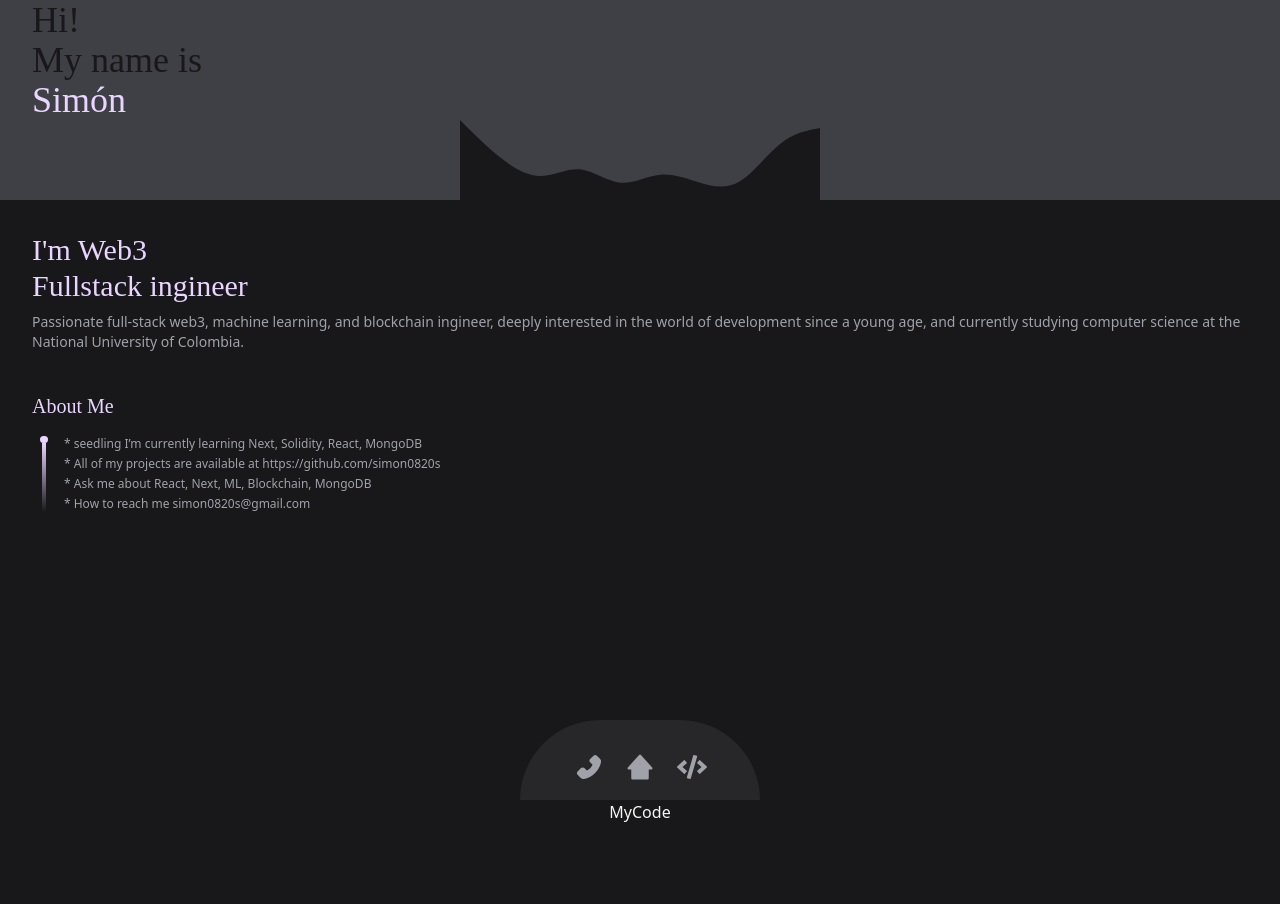
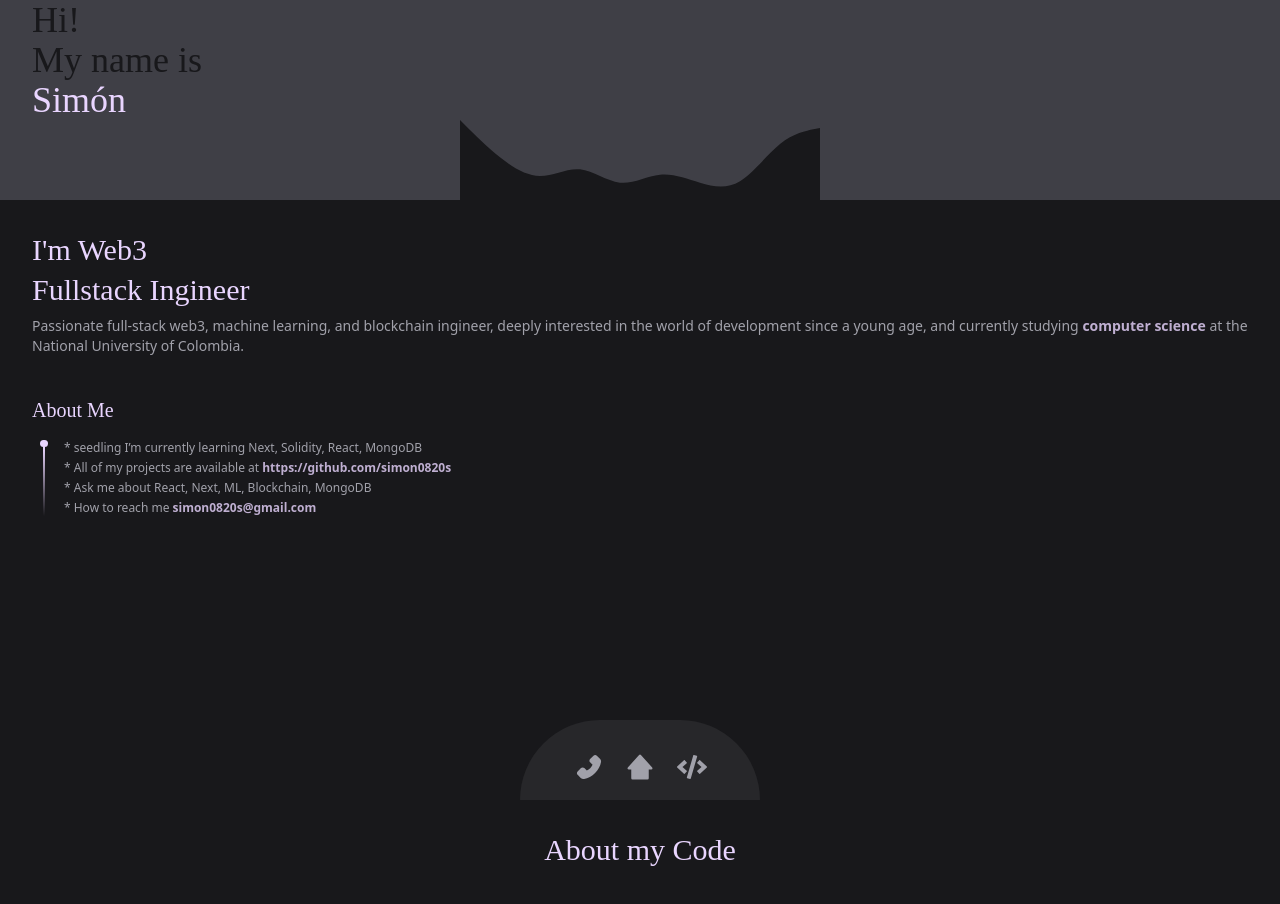
Before and after one commit to simon0820s/MyPersonalPage, a React (Vite) app: page / in a window 1280 px wide. Shown: the top 904 px of the page. Built offline with nearby package versions, Linux system fonts and the light colour scheme; a web font is replaced by a local one.

Commit message:
create code section

```diff
--- a/src/components/Nav.jsx
+++ b/src/components/Nav.jsx
@@ -5,9 +5,9 @@ const Nav = () => {
   return (
     <div className="bg-zinc-800 w-60 h-20 rounded-t-full pt-6 fixed bottom-0">
       <div className="flex justify-evenly m-2 jus px-6">
-        <a href="#contact"><AiFillPhone className="text-zinc-400 text-3xl hover:text-purple-700 transition-all ease-in-out duration-200" /> </a>
-        <a href="#hero"><BiSolidHomeAlt2 className="text-zinc-400 text-3xl hover:text-purple-700 transition-all ease-in-out duration-200" /> </a>
-        <a href="#myCode"><FaCode className="text-zinc-400 text-3xl hover:text-purple-700 transition-all ease-in-out duration-200" /> </a>
+        <a href="#contact"><AiFillPhone className="text-zinc-400 text-3xl hover:text-purple-200 transition-all ease-in-out duration-200" /> </a>
+        <a href="#hero"><BiSolidHomeAlt2 className="text-zinc-400 text-3xl hover:text-purple-200 transition-all ease-in-out duration-200" /> </a>
+        <a href="#myCode"><FaCode className="text-zinc-400 text-3xl hover:text-purple-200 transition-all ease-in-out duration-200" /> </a>
       </div>
     </div>
   )
--- a/src/sections/Hero.jsx
+++ b/src/sections/Hero.jsx
@@ -1,3 +1,4 @@
+/* eslint-disable react/no-unescaped-entities */
 import { motion } from "framer-motion"
 
 const Hero = () => {
@@ -24,12 +25,12 @@ const Hero = () => {
       </div>
       <div className="flex-2 flex flex-col gap-10 p-8">
         <article className="flex flex-col items-start gap-2 text-3xl text-purple-200">
-          <div className="flex flex-col font-rubik">
+          <div className="flex flex-col gap-1 font-rubik">
             <h1>I'm Web3</h1>
-            <h1>Fullstack ingineer</h1>
+            <h1>Fullstack Ingineer</h1>
           </div>
 
-          <p className="text-sm font-medium text-zinc-400">Passionate full-stack web3, machine learning, and blockchain ingineer, deeply interested in the world of development since a young age, and currently studying computer science at the National University of Colombia.
+          <p className="text-sm font-medium text-zinc-400">Passionate full-stack web3, machine learning, and blockchain ingineer, deeply interested in the world of development since a young age, and currently studying <span className="text-purple-200 font-bold opacity-80">computer science</span> at the National University of Colombia.
           </p>
         </article>
         <article className="flex flex-col items-start gap-4">
@@ -45,15 +46,15 @@ const Hero = () => {
                 initial={{ opacity: 0, y: 80, scale: 0.2 }}
                 animate={{ opacity: 1, y: 0, scale: 1 }}
                 transition={{ duraction: 0.3 }}
-                className="w-1 h-full bg-gradient-to-b from-purple-200"></motion.span>
+                className="w-0.5 h-full bg-gradient-to-b from-purple-200"></motion.span>
             </div>
 
             <ul className="flex flex-col gap-1 text-xs text-zinc-400">
               <li>* seedling I’m currently learning Next, Solidity, React, MongoDB</li>
-              <li>* All of my projects are available at https://github.com/simon0820s
+              <li>* All of my projects are available at <span className="font-bold text-purple-200 opacity-80">https://github.com/simon0820s</span>
               </li>
               <li>* Ask me about React, Next, ML, Blockchain, MongoDB</li>
-              <li>* How to reach me simon0820s@gmail.com</li>
+              <li>* How to reach me <span className="font-bold text-purple-200 opacity-80">simon0820s@gmail.com</span></li>
             </ul>
           </div>
         </article>
--- a/src/sections/MyCode.jsx
+++ b/src/sections/MyCode.jsx
@@ -3,7 +3,11 @@ function MyCode() {
     <section
       id="myCode"
       className="h-screen">
-      <h1>MyCode</h1>
+      <div className="flex flex-col items-center p-8">
+        <article>
+          <h1 className="text-3xl font-rubik text-purple-200">About my Code </h1>
+        </article>
+      </div>
     </section>
   )
 }
```
